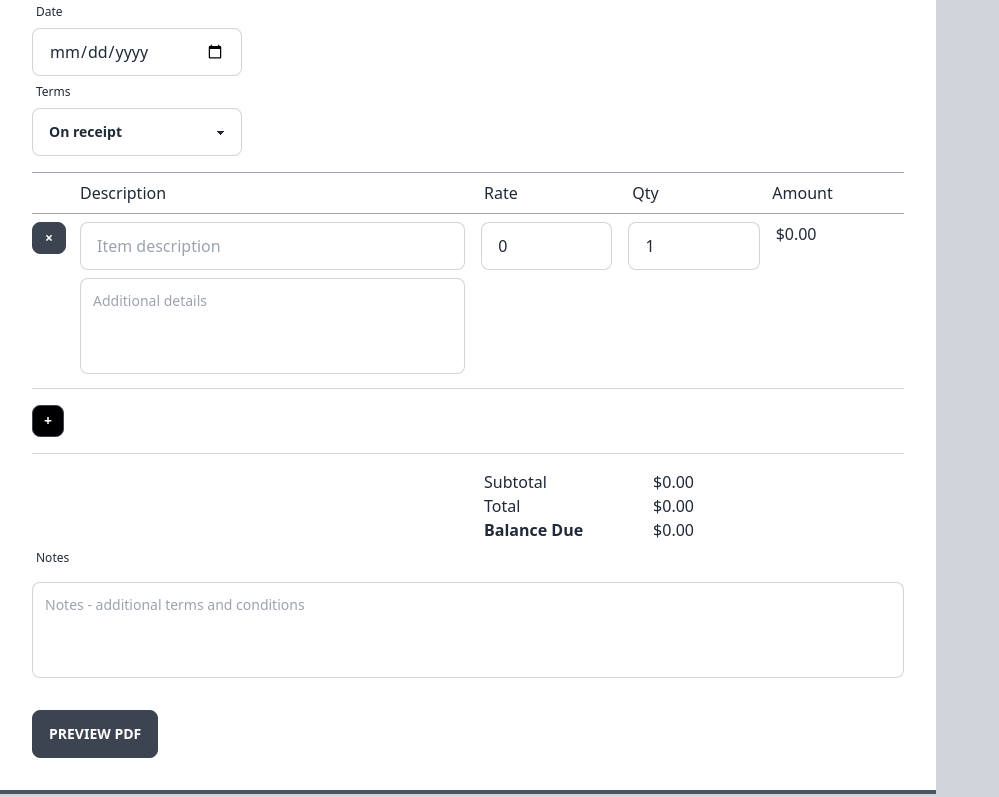
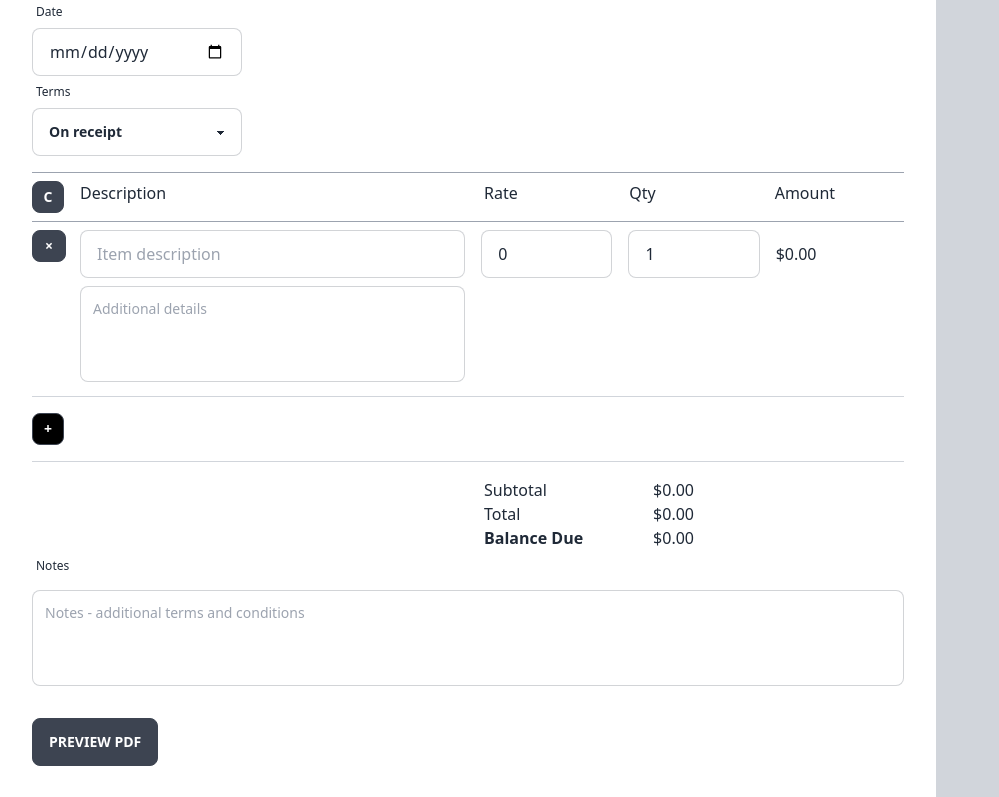
Before and after one commit to chazzlee/quick-invoice, a Next.js app: page /form in a window 1280 px wide. Shown: the part 1028-1825 px from the top of the page, without its empty margins (0-999 px from the left). Built offline with nearby package versions, Linux system fonts and the light colour scheme.

Commit message:
add clear lineitems button

```diff
--- a/src/pages/form.tsx
+++ b/src/pages/form.tsx
@@ -6,7 +6,6 @@ import {
   useWatch,
 } from "react-hook-form";
 // import Money, { type Dinero } from "dinero.js";
-
 import {
   FormControl,
   FileInput,
@@ -17,13 +16,7 @@ import {
 import { Address, GeneralDetails } from "@/components/GeneralDetails";
 import { isKeyOf } from "@/utils/isKey";
 import type { Nullable } from "@/utils/types";
-import {
-  ChangeEvent,
-  ComponentPropsWithRef,
-  forwardRef,
-  useCallback,
-  useEffect,
-} from "react";
+import { ChangeEvent, useCallback, useEffect } from "react";
 import { states } from "@/utils/states";
 import { formatCurrency } from "@/utils/formatCurrency";
 
@@ -92,9 +85,6 @@ const defaultLineItem: LineItem = {
   taxable: false,
 };
 
-//rate .toFormat("0,0.00")
-//amount .toFormat("$0,0.00")
-
 export default function Form() {
   const {
     register,
@@ -127,16 +117,19 @@ export default function Form() {
 
   const companyLogo = watch("logo");
 
-  const { fields, append, remove } = useFieldArray({
+  const { fields, append, remove, replace } = useFieldArray({
     control,
     name: "lineItems",
   });
 
+  const lineItems = watch("lineItems");
   const taxRate = watch("tax.rate");
   const taxType = watch("tax.type");
+  const subtotal = watch("subtotal");
+  const totalTax = watch("totalTax");
+  const total = watch("total");
+  const balanceDue = watch("balanceDue");
   const isTaxable = taxType !== "no_tax";
-
-  const lineItems = watch("lineItems");
 
   const updateSubtotal = useCallback(() => {
     const subtotal = lineItems.reduce((acc, prev) => acc + prev.amount, 0);
@@ -152,11 +145,9 @@ export default function Form() {
   }, [setValue, lineItems, taxRate]);
 
   const updateTotal = useCallback(() => {
-    const subtotal = getValues("subtotal");
-    const totalTax = getValues("totalTax");
     const total = subtotal + totalTax;
     setValue("total", total);
-  }, [getValues, setValue]);
+  }, [setValue, subtotal, totalTax]);
 
   const updateBalanceDue = useCallback(() => {
     const total = getValues("total");
@@ -174,6 +165,21 @@ export default function Form() {
     },
     [setValue, updateSubtotal, updateTotalTax, updateTotal, updateBalanceDue]
   );
+
+  const onSelectTaxChange = (taxType: InvoiceFormData["tax"]["type"]) => {
+    setValue("tax.type", taxType);
+    if (taxType === "no_tax") {
+      setValue(
+        "lineItems",
+        getValues("lineItems").map((lineItem) => ({
+          ...lineItem,
+          taxable: false,
+        }))
+      );
+      resetField("tax.rate");
+    }
+    updateTotalTax();
+  };
 
   return (
     <main className="container mx-auto">
@@ -302,7 +308,7 @@ export default function Form() {
             <div className="invoice-details">
               <div className="divider" />
               <div className="grid grid-cols-2 gap-8">
-                <div>
+                <div className="invoice-details-container">
                   <FormControl id="invoice-number" label="Number">
                     <TextInput width="w-1/2" {...register("invoice.number")} />
                   </FormControl>
@@ -329,17 +335,24 @@ export default function Form() {
             </div>
 
             <div className="my-4 line-items-container">
-              <div className="flex gap-4 py-2 pl-8 border-t border-b border-gray-400">
+              <div className="flex gap-4 py-2 border-t border-b border-gray-400">
+                <button
+                  type="button"
+                  className="btn btn-square btn-sm"
+                  onClick={() => replace([{ ...defaultLineItem }])}
+                >
+                  C
+                </button>
                 <label
-                  className={`${isTaxable ? "w-5/12" : "w-6/12"} pl-4`}
+                  className={`${isTaxable ? "w-5/12" : "w-6/12"}`}
                   htmlFor="description"
                 >
                   Description
                 </label>
-                <label className="w-2/12 pl-2" htmlFor="rate">
+                <label className="w-2/12" htmlFor="rate">
                   Rate
                 </label>
-                <label className="w-2/12 pl-2" htmlFor="quantity">
+                <label className="w-2/12" htmlFor="quantity">
                   Qty
                 </label>
                 <label className="w-2/12" htmlFor="amount">
@@ -415,10 +428,7 @@ export default function Form() {
                         className="checkbox"
                         {...register(`lineItems.${index}.taxable`, {
                           onChange() {
-                            updateSubtotal();
                             updateTotalTax();
-                            updateTotal();
-                            updateBalanceDue();
                           },
                         })}
                         defaultChecked={isTaxable}
@@ -442,21 +452,21 @@ export default function Form() {
               <div className="col-start-2">
                 <div className="flex justify-between w-1/2">
                   <p>Subtotal</p>
-                  <p>{formatCurrency(getValues("subtotal"))}</p>
+                  <p>{formatCurrency(subtotal)}</p>
                 </div>
                 {watch("tax.type") !== "no_tax" ? (
                   <div className="flex justify-between w-1/2">
                     <p>Tax ({taxRate}%)</p>
-                    <p>{formatCurrency(getValues("totalTax"))}</p>
+                    <p>{formatCurrency(totalTax)}</p>
                   </div>
                 ) : null}
                 <div className="flex justify-between w-1/2">
                   <p>Total</p>
-                  <p>{formatCurrency(getValues("total"))}</p>
+                  <p>{formatCurrency(total)}</p>
                 </div>
                 <div className="flex justify-between w-1/2">
                   <p className="font-semibold">Balance Due</p>
-                  <p>{formatCurrency(getValues("balanceDue"))}</p>
+                  <p>{formatCurrency(balanceDue)}</p>
                 </div>
               </div>
             </div>
@@ -480,6 +490,7 @@ export default function Form() {
         <aside>
           <div>
             <h3>Color</h3>
+            <p>choose your color</p>
           </div>
 
           <div className="tax-container">
@@ -494,20 +505,9 @@ export default function Form() {
                 ]}
                 {...register("tax.type", {
                   onChange(event: ChangeEvent<HTMLSelectElement>) {
-                    const taxType = event.target
-                      .value as InvoiceFormData["tax"]["type"];
-                    setValue("tax.type", taxType);
-                    if (taxType === "no_tax") {
-                      setValue(
-                        "lineItems",
-                        getValues("lineItems").map((lineItem) => ({
-                          ...lineItem,
-                          taxable: false,
-                        }))
-                      );
-                      resetField("tax.rate");
-                    }
-                    updateTotalTax();
+                    onSelectTaxChange(
+                      event.target.value as InvoiceFormData["tax"]["type"]
+                    );
                   },
                 })}
               />
@@ -558,5 +558,5 @@ function Amount({
   }, [index, quantity, rate, updateAmount]);
 
   //TODO: styles
-  return <p className="w-2/12">{formatCurrency(amount)}</p>;
+  return <p className="w-2/12 mt-3">{formatCurrency(amount)}</p>;
 }
```
